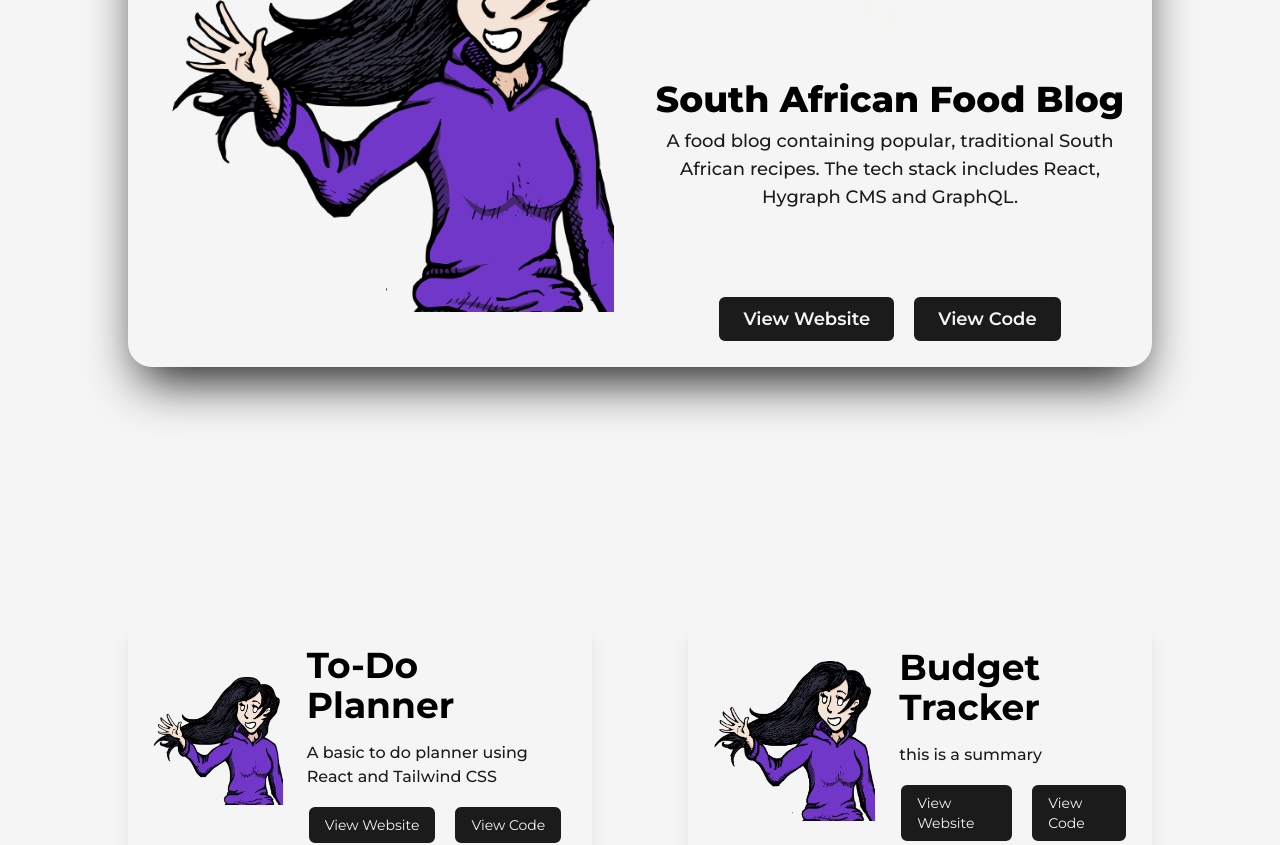
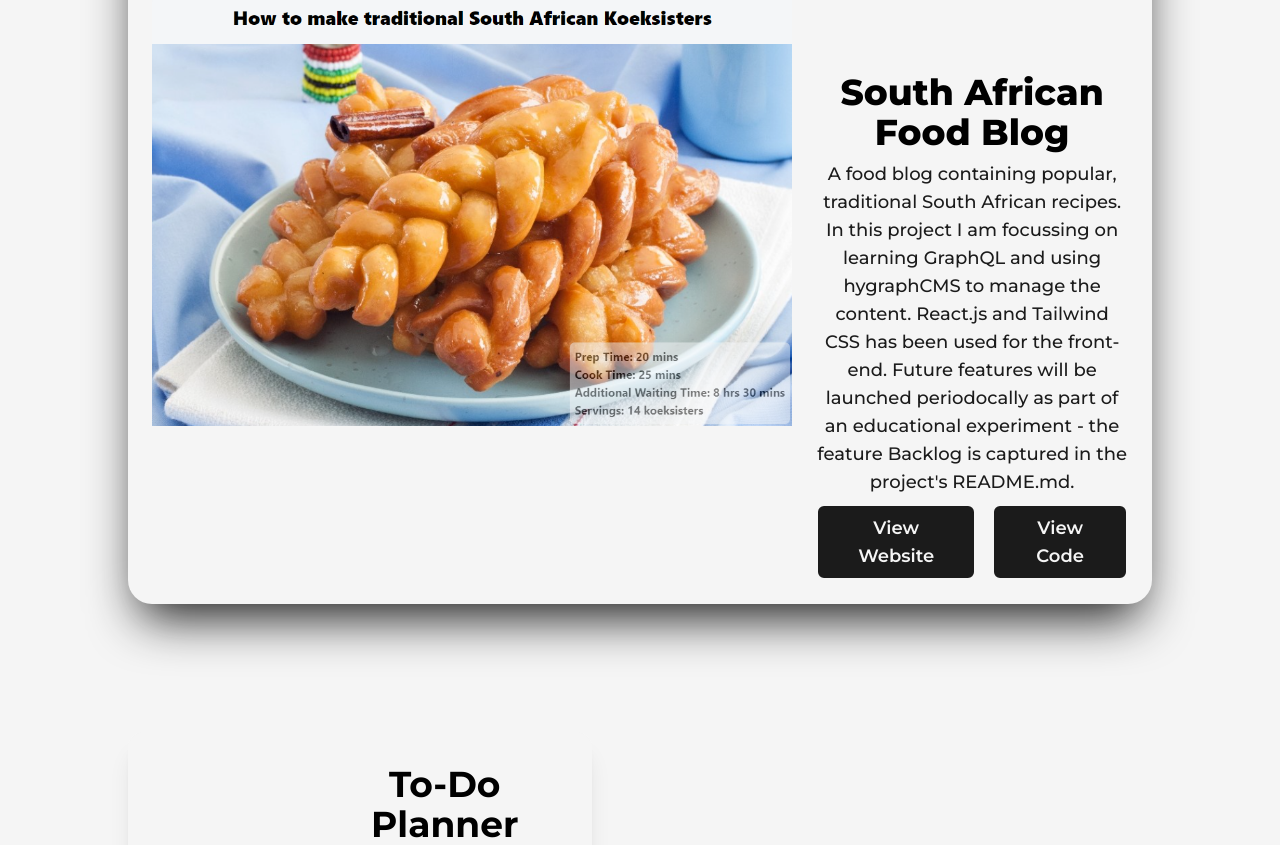
Before and after one commit to kiminel/portfolio, a Next.js app: page /projects in a window 1280 px wide. Shown: the part 440-1285 px from the top of the page. Built offline with nearby package versions, Linux system fonts and the light colour scheme.

Commit message:
feat: Added Project Content

```diff
--- a/src/components/FeaturedProject.js
+++ b/src/components/FeaturedProject.js
@@ -5,9 +5,9 @@ import FeaturedProjectBanner from "./elements/FeaturedProjectBanner";
 
 const FeaturedProject = ({ title, summary, image, hostedLink, githubLink }) => {
   return (
-    <article className="w-full h-3/4 my-8 flex items-center justify-around space-x-6 rounded-3xl bg-light shadow-2xl shadow-dark p-6 hover:shadow-shine dark:bg-dark dark:shadow-light dark:hover:shadow-night">
-      <div className="w-1/2 h-full justify-center items-center flex">
-        <Image src={image} alt={title} className="max-w-md h-auto" />
+    <article className="w-full my-8 flex items-center justify-around space-x-6 rounded-3xl bg-light shadow-2xl shadow-dark p-6 hover:shadow-night dark:bg-dark dark:shadow-light dark:hover:shadow-night">
+      <div className="object-cover">
+        <Image src={image} alt={title} className="w-full h-auto" />
       </div>
 
       <div className="w-1/2 h-full grid grid-cols-1 grid-rows-3 items-center">
--- a/src/components/Project.js
+++ b/src/components/Project.js
@@ -5,16 +5,16 @@ import Link from "next/link";
 const Project = ({ title, summary, image, hostedLink, githubLink }) => {
   return (
     <article className="w-full h-full flex items-center justify-center rounded-2xl bg-light p-6 shadow-xl hover:shadow-dark dark:bg-dark dark:shadow-light/25 dark:text-light dark:hover:shadow-light">
-      <div className="w-1/2">
+      <div>
         <Image src={image} alt={title} className="w-full h-auto" />
       </div>
 
       <div className="pl-6 flex flex-col row-span-2">
-        <h2 className="my-2 w-full text-left text-4xl font-bold dark:text-light">
+        <h2 className="my-2 w-full text-center text-4xl font-bold dark:text-light">
           {title}
         </h2>
         <p className="my-2 font-medium text-dark dark:text-light">{summary}</p>
-        <div className="mt-2 flex items-center">
+        <div className="mt-2 flex items-center self-center">
           <Link
             href={hostedLink}
             target="_blank"
--- a/src/components/elements/FeaturedProjectBanner.js
+++ b/src/components/elements/FeaturedProjectBanner.js
@@ -13,7 +13,7 @@ const FeaturedProjectBanner = () => {
 
       <div className="col-span-1">
         <FeatureBannerFlag className={"h-auto w-64 pb-2 dark:text-light"} />
-        <div className="pl-12">
+        <div className="pl-16">
           <Sparkles
             className={
               "w-10 h-10 text-sparkle justify-center animate-ping dark:text-night"
@@ -21,7 +21,7 @@ const FeaturedProjectBanner = () => {
           />
         </div>
       </div>
-      <div className="col-span-1 pl-6 pt-8">
+      <div className="col-span-1 pl-12 pt-8">
         <Sparkles
           className={"w-10 h-10 text-sparkle animate-ping2 dark:text-night"}
         />
--- a/src/pages/projects.js
+++ b/src/pages/projects.js
@@ -3,7 +3,8 @@ import Head from "next/head";
 import { Layout } from "@/components/layout/Layout";
 import { AnimatedText } from "@/components/elements/AnimatedText";
 import FeaturedProject from "@/components/FeaturedProject";
-import featuredProjectImage from "../../public/images/profile/Kimi_Wave.png";
+import saFoodBlogCoverImage from "../../public/images/projects/SA-Food-Blog.png";
+import toDoPlannerCoverImage from "../../public/images/projects/To-Do-Planner.png";
 import Project from "@/components/Project";
 
 const Projects = () => {
@@ -22,31 +23,24 @@ const Projects = () => {
           <div className="grid grid-cols-2 gap-24">
             <div className="col-span-2">
               <FeaturedProject
-                image={featuredProjectImage}
+                image={saFoodBlogCoverImage}
                 title={"South African Food Blog"}
                 summary={
-                  "A food blog containing popular, traditional South African recipes. The tech stack includes React, Hygraph CMS and GraphQL."
+                  "A food blog containing popular, traditional South African recipes. In this project I am focussing on learning GraphQL and using hygraphCMS to manage the content. React.js and Tailwind CSS has been used for the front-end. Future features will be launched periodocally as part of an educational experiment - the feature Backlog is captured in the project's README.md."
                 }
-                hostedLink={"/"}
-                githubLink={"/"}
+                hostedLink={"https://sa-food-blog.netlify.app/"}
+                githubLink={"https://github.com/kiminel/food-blog"}
               />
             </div>
             <div className="col-span-1">
               <Project
-                image={featuredProjectImage}
+                image={toDoPlannerCoverImage}
                 title={"To-Do Planner"}
-                summary={"A basic to do planner using React and Tailwind CSS"}
-                hostedLink={"/"}
-                githubLink={"/"}
-              />
-            </div>
-            <div className="col-span-1">
-              <Project
-                title={"Budget Tracker"}
-                summary={"this is a summary"}
-                image={featuredProjectImage}
-                hostedLink={"/"}
-                githubLink={"/"}
+                summary={
+                  "The focus for this basic To-Do Planner was to learn Vue.js and Tailwind CSS for the first time. I ended up loving Tailwind and prefer using it in my personal projects."
+                }
+                hostedLink={"https://to-do-planner.vercel.app/"}
+                githubLink={"https://github.com/kiminel/ToDo-Planner"}
               />
             </div>
           </div>
```
Also changed, not shown: public/images/projects/SA-Food-Blog.PNG (added), public/images/projects/To-Do-Planner.PNG (added).
